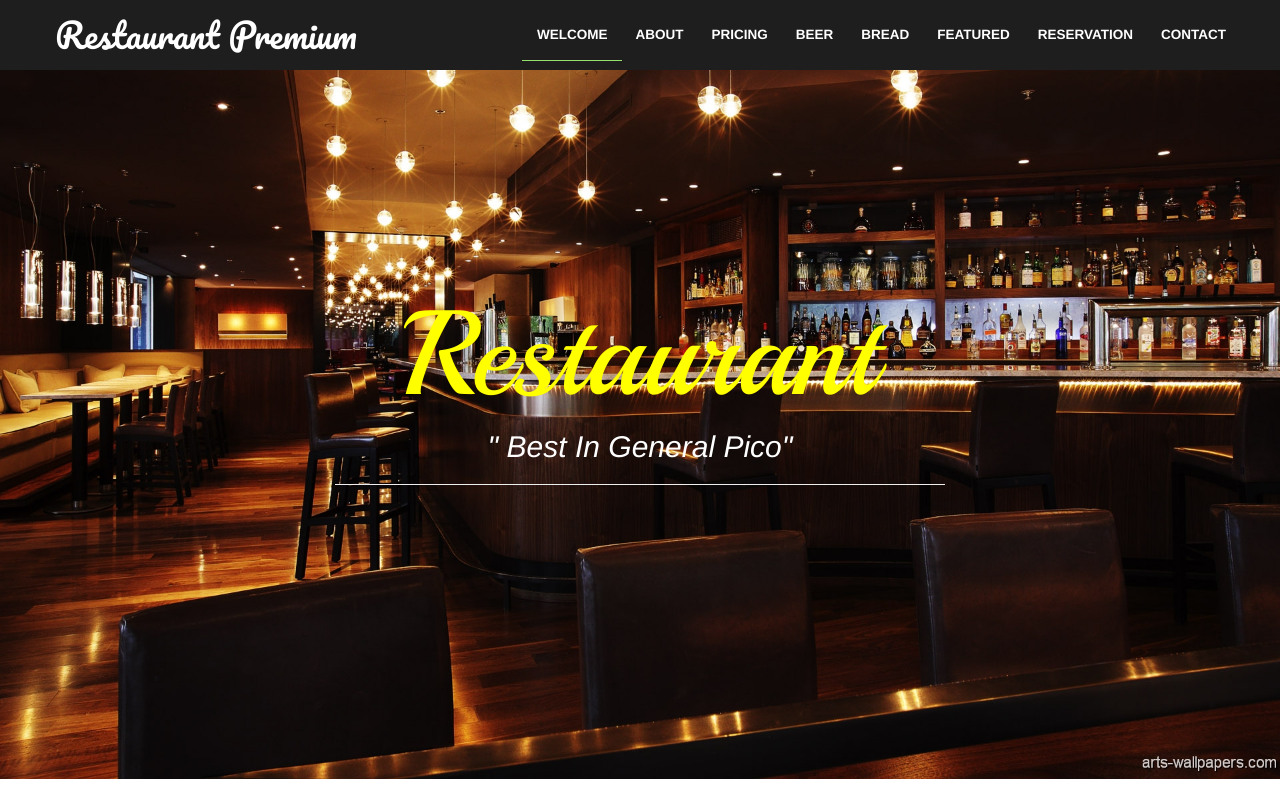
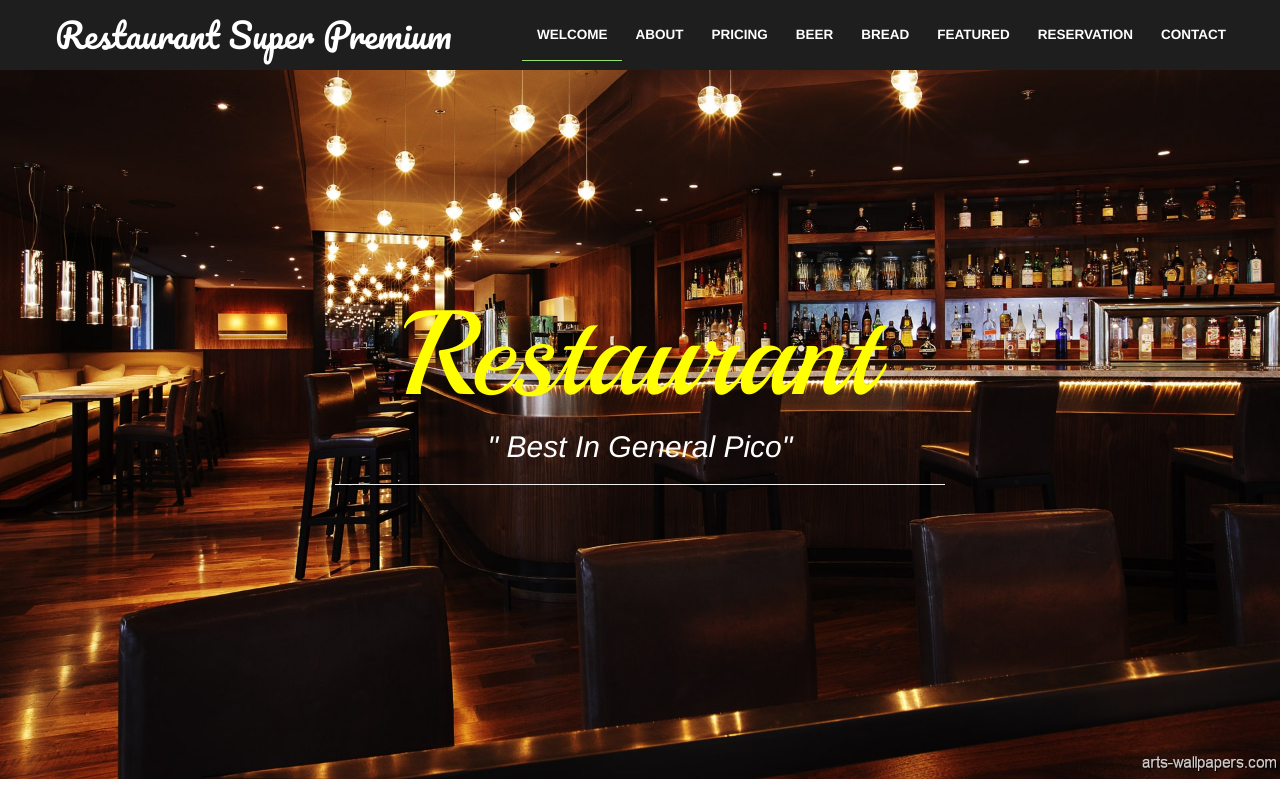
Before and after one commit to Kam1kaze90/Restaurant, a plain HTML site: page index.html in a window 1280 px wide. Shown: the top 800 px of the page. Drawn offline with Linux system fonts and the light colour scheme.

Commit message:
Cambio titulo home

```diff
--- a/index.html
+++ b/index.html
@@ -30,7 +30,7 @@
                             <span class="icon-bar"></span>
                             <span class="icon-bar"></span>
                         </button>
-                        <a class="navbar-brand" href="#">Restaurant Premium</a>
+                        <a class="navbar-brand" href="#">Restaurant Super Premium</a>
                     </div>
 
                     <!-- Collect the nav links, forms, and other content for toggling -->
```
